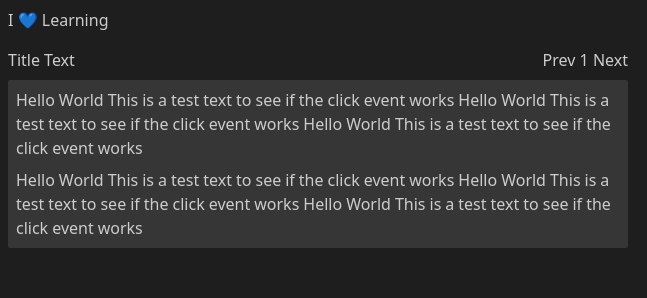
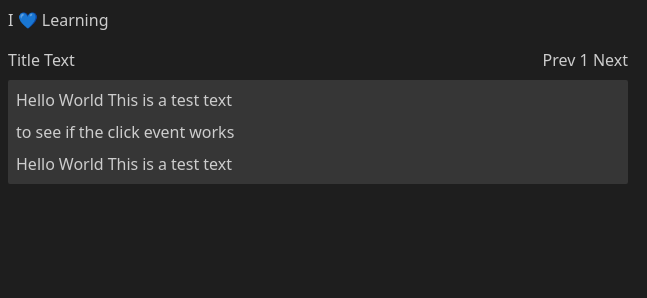
Before and after one commit to igrisdev/ilikelearning, an Astro site: page / in a window 1280 px wide. Shown: the top 298 px of the page, 0-647 px from the left. Built offline with nearby package versions, Linux system fonts and the light colour scheme; Astro itself is replaced by a stand-in of ours.

Commit message:
Refactor ContainerText component to render sentences dynamically from an array

```diff
--- a/src/components_functional/ContainerText.tsx
+++ b/src/components_functional/ContainerText.tsx
@@ -1,6 +1,12 @@
 import { useConfigStore } from '@stores/configStore'
 import { useLanguagesStore } from '@stores/languagesStore'
 import { useSearchStore } from '@stores/searchStore'
+
+const sentences = [
+  ['Hello', 'World', 'This', 'is', 'a', 'test', 'text'],
+  ['to', 'see', 'if', 'the', 'click', 'event', 'works'],
+  ['Hello', 'World', 'This', 'is', 'a', 'test', 'text'],
+]
 
 export const ContainerText = () => {
   const { searchWord } = useSearchStore()
@@ -14,8 +20,6 @@ export const ContainerText = () => {
 
       if (view !== 'DICTIONARY') setView('DICTIONARY')
     }
-
-    console.log(languages)
   }
 
   return (
@@ -23,95 +27,13 @@ export const ContainerText = () => {
       onClick={handleClick}
       className='bg-base-300 p-2 rounded-sm [&>p]:flex [&>p]:flex-wrap [&>p]:gap-x-1 flex flex-col gap-y-2 [&>p>span]:cursor-pointer'
     >
-      <p>
-        <span>Hello</span>
-        <span>World</span>
-        <span>This</span>
-        <span>is</span>
-        <span>a</span>
-        <span>test</span>
-        <span>text</span>
-        <span>to</span>
-        <span>see</span>
-        <span>if</span>
-        <span>the</span>
-        <span>click</span>
-        <span>event</span>
-        <span>works</span>
-        <span>Hello</span>
-        <span>World</span>
-        <span>This</span>
-        <span>is</span>
-        <span>a</span>
-        <span>test</span>
-        <span>text</span>
-        <span>to</span>
-        <span>see</span>
-        <span>if</span>
-        <span>the</span>
-        <span>click</span>
-        <span>event</span>
-        <span>works</span>
-        <span>Hello</span>
-        <span>World</span>
-        <span>This</span>
-        <span>is</span>
-        <span>a</span>
-        <span>test</span>
-        <span>text</span>
-        <span>to</span>
-        <span>see</span>
-        <span>if</span>
-        <span>the</span>
-        <span>click</span>
-        <span>event</span>
-        <span>works</span>
-      </p>
-
-      <p>
-        <span>Hello</span>
-        <span>World</span>
-        <span>This</span>
-        <span>is</span>
-        <span>a</span>
-        <span>test</span>
-        <span>text</span>
-        <span>to</span>
-        <span>see</span>
-        <span>if</span>
-        <span>the</span>
-        <span>click</span>
-        <span>event</span>
-        <span>works</span>
-        <span>Hello</span>
-        <span>World</span>
-        <span>This</span>
-        <span>is</span>
-        <span>a</span>
-        <span>test</span>
-        <span>text</span>
-        <span>to</span>
-        <span>see</span>
-        <span>if</span>
-        <span>the</span>
-        <span>click</span>
-        <span>event</span>
-        <span>works</span>
-        <span>Hello</span>
-        <span>World</span>
-        <span>This</span>
-        <span>is</span>
-        <span>a</span>
-        <span>test</span>
-        <span>text</span>
-        <span>to</span>
-        <span>see</span>
-        <span>if</span>
-        <span>the</span>
-        <span>click</span>
-        <span>event</span>
-        <span>works</span>
-      </p>
+      {sentences.map((sentence, index) => (
+        <p key={index}>
+          {sentence.map((word, index) => (
+            <span key={index}>{word}</span>
+          ))}
+        </p>
+      ))}
     </div>
   )
 }
```
